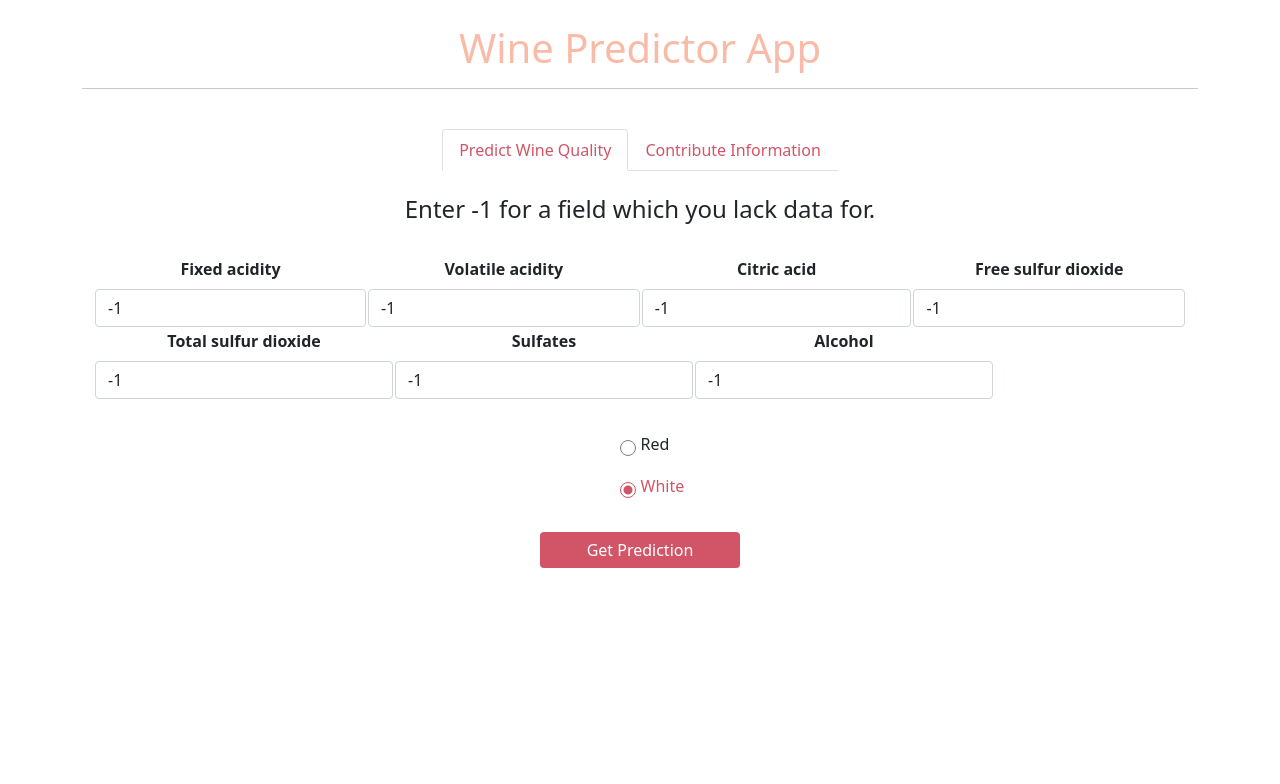
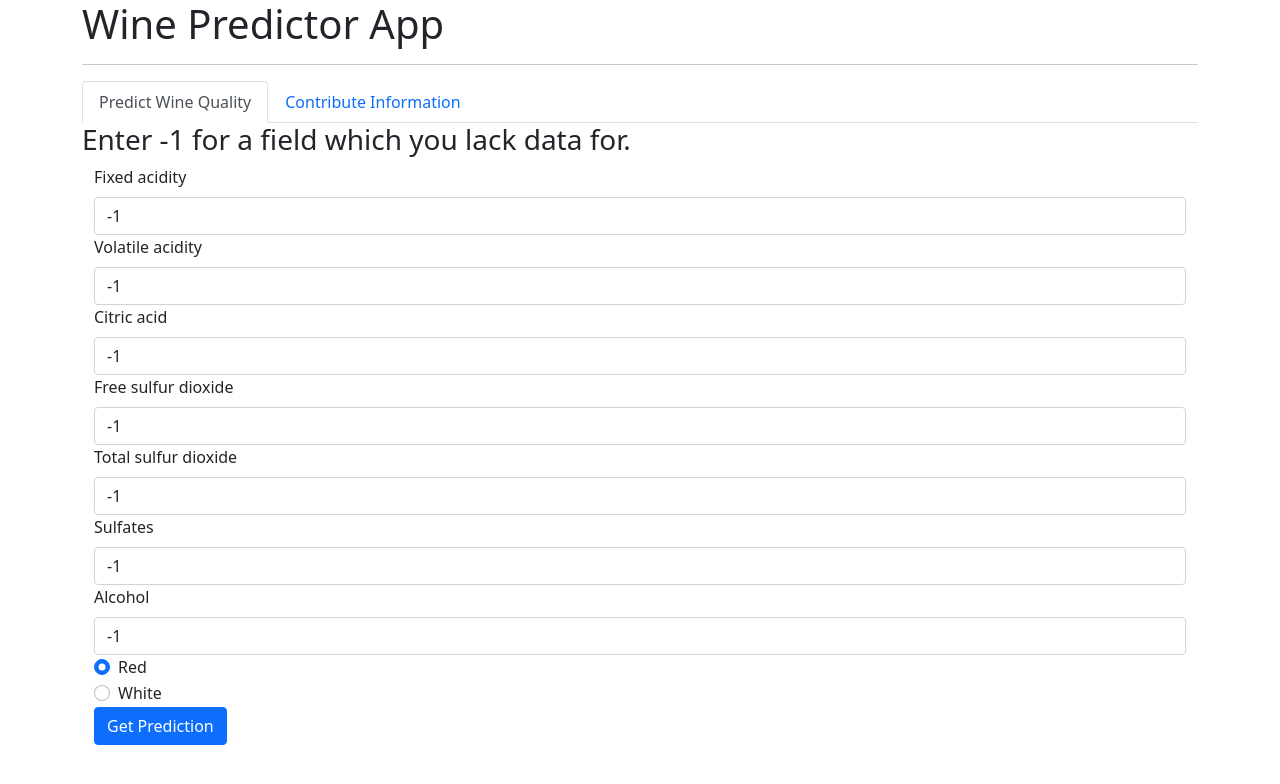
Before and after one commit to epiccrash/wine-predictor-app, a Flask app: page / in a window 1280 px wide. Shown: the top 784 px of the page. Run offline with Flask 2, Linux system fonts and the light colour scheme; lists and menus that the app fills with data are empty.

Commit message:
Revert "Update index.html"
This reverts commit b79733b78533fc29d9e8a3555eba307ae595486e.

```diff
--- a/application/templates/index.html
+++ b/application/templates/index.html
@@ -1,235 +1,108 @@
 <!DOCTYPE html>
 <html>
-<style>
-    .all-divs {
-        text-align: justify;
-        display: flex;
-        flex-direction: column;
-        align-items: center;
-        justify-content: center;
-    }
-
-
-    label>input[type="radio"] {
-        display: none;
-    }
-
-    label>input[type="radio"]+*::before {
-        content: "";
-        display: inline-block;
-        vertical-align: bottom;
-        width: 1rem;
-        height: 1rem;
-        margin-right: 0.3rem;
-        border-radius: 50%;
-        border-style: solid;
-        border-width: 0.1rem;
-        border-color: gray;
-    }
-
-    label>input[type="radio"]:checked+*::before {
-        background: radial-gradient(rgb(209, 85, 102) 0%, rgb(209, 85, 102) 40%, transparent 50%, transparent);
-        border-color: rgb(209, 85, 102);
-    }
-
-    label>input[type="radio"]:checked+* {
-        color: rgb(209, 85, 102);
-    }
-
-    fieldset {
-        margin: 20px;
-        max-width: 400px;
-    }
-
-    label>input[type="radio"]+* {
-        display: inline-block;
-        padding: 0.5rem 1rem;
-    }
-
-</style>
-
     <head>
         <title>Wine Prediction App</title>
      </head>
-
     <body>
         <div class="container">
-        <br>
-        <h1 style="color:rgb(249, 187, 167);text-align:center">Wine Predictor App</h1>
+            <h1>Wine Predictor App</h1>
             <hr>
 
-        <br>
             <link href="https://cdn.jsdelivr.net/npm/bootstrap@5.1.3/dist/css/bootstrap.min.css" rel="stylesheet">
             <script src="https://cdn.jsdelivr.net/npm/bootstrap@5.1.3/dist/js/bootstrap.bundle.min.js"></script>
 
             <!-- Forms -->
-        <div class="all-divs">
-            <ul class="nav nav-tabs" role="tablist"
-                style="align-items: center;align-content: center;text-align: center;">
+            <ul class="nav nav-tabs" role="tablist">
                 <li class="nav-item">
-                    <a class="nav-link active" href="#predictQuality" aria-controls="predictQuality" role="tab"
-                        data-bs-toggle="tab" data-toggle="tab" style="color: rgb(209, 85, 102);">Predict Wine
-                        Quality</a>
+                    <a class="nav-link active" href="#predictQuality" aria-controls="predictQuality" role="tab" data-bs-toggle="tab" data-toggle="tab">Predict Wine Quality</a>
                 </li>
                 <li class="nav-item">
-                    <a class="nav-link" href="#enterQualityInfo" aria-controls="enterQualityInfo" role="tab"
-                        data-bs-toggle="tab" data-toggle="tab" style="color: rgb(209, 85, 102);">Contribute
-                        Information</a>
+                    <a class="nav-link" href="#enterQualityInfo" aria-controls="enterQualityInfo" role="tab" data-bs-toggle="tab" data-toggle="tab">Contribute Information</a>
                 </li>
             </ul>
-        </div>
 
             {% if (results) %}
             <h3>Prediction: {{ results }}</h3>
             {% endif %}
 
             <div class="tab-content">
-            <br>
-            <h4 style="text-align: center;">Enter -1 for a field which you lack data for.</h4>
-            <br>
+                <h3>Enter -1 for a field which you lack data for.</h3>
                 <div role="tabpanel" class="container tab-pane active" id="predictQuality">
                     <form action="{{ url_for('predictQuality') }}" method="POST">
-                    <table>
-                        <th style="width: 300px; text-align: center;">
-                            <label for="fixedAcidity" class="form-label" style="text-align: center;">Fixed
-                                acidity</label>
-                            <input id="fixedAcidity" class="form-control" name="fixedAcidity" type="number" min="-1"
-                                max="10.0" placeholder="0.0-10.0 (example: 5.5)" value="-1" step="0.1">
-                        </th>
-                        <th style="width: 300px; text-align: center;">
+
+                        <label for="fixedAcidity" class="form-label">Fixed acidity</label>
+                        <input id="fixedAcidity" class="form-control" name="fixedAcidity" type="number" min="-1" max="10.0" placeholder="0.0-10.0 (example: 5.5)" value="-1" step="0.1">
+
                         <label for="volatileAcidity" class="form-label">Volatile acidity</label>
-                            <input id="volatileAcidity" class="form-control" name="volatileAcidity" type="number"
-                                min="-1" max="10.0" placeholder="0.0-10.0 (example: 5.5)" value="-1" step="0.1">
-                        </th>
-                        <th style="width: 300px; text-align: center;">
+                        <input id="volatileAcidity" class="form-control" name="volatileAcidity" type="number" min="-1" max="10.0" placeholder="0.0-10.0 (example: 5.5)" value="-1" step="0.1">
+
                         <label for="citricAcid" class="form-label">Citric acid</label>
-                            <input id="citricAcid" class="form-control" name="citricAcid" type="number" min="-1"
-                                max="10.0" placeholder="0.0-10.0 (example: 5.5)" value="-1" step="0.1">
-                        </th>
-                        <th style="width: 300px; text-align: center;">
+                        <input id="citricAcid" class="form-control" name="citricAcid" type="number" min="-1" max="10.0" placeholder="0.0-10.0 (example: 5.5)" value="-1" step="0.1">
+
                         <label for="freeSulfurDioxide" class="form-label">Free sulfur dioxide</label>
-                            <input id="freeSulfurDioxide" class="form-control" name="freeSulfurDioxide" type="number"
-                                min="-1" max="10.0" placeholder="0.0-10.0 (example: 5.5)" value="-1" step="0.1">
-                        </th>
-                    </table>
-                    <table>
-                        <th style="width: 300px; text-align: center;">
+                        <input id="freeSulfurDioxide" class="form-control" name="freeSulfurDioxide" type="number" min="-1" max="10.0" placeholder="0.0-10.0 (example: 5.5)" value="-1" step="0.1">
+
                         <label for="totalSulfurDioxide" class="form-label">Total sulfur dioxide</label>
-                            <input id="totalSulfurDioxide" class="form-control" name="totalSulfurDioxide" type="number"
-                                min="-1" max="10.0" placeholder="0.0-10.0 (example: 5.5)" value="-1" step="0.1">
-                        </th>
-                        <th style="width: 300px; text-align: center;">
+                        <input id="totalSulfurDioxide" class="form-control" name="totalSulfurDioxide" type="number" min="-1" max="10.0" placeholder="0.0-10.0 (example: 5.5)" value="-1" step="0.1">
+
                         <label for="sulfates" class="form-label">Sulfates</label>
-                            <input id="sulfates" class="form-control" name="sulfates" type="number" min="-1" max="10.0"
-                                placeholder="0.0-10.0 (example: 5.5)" value="-1" step="0.1">
-                        </th>
-                        <th style="width: 300px; text-align: center;">
+                        <input id="sulfates" class="form-control" name="sulfates" type="number" min="-1" max="10.0" placeholder="0.0-10.0 (example: 5.5)" value="-1" step="0.1">
+
                         <label for="alcohol" class="form-label">Alcohol</label>
-                            <input id="alcohol" class="form-control" name="alcohol" type="number" min="-1" max="100"
-                                placeholder="0-100 (example: 67)" value="-1">
-                        </th>
-                    </table>
-                    <br>
-                    <div class="all-divs">
-                        <fieldset>
+                        <input id="alcohol" class="form-control" name="alcohol" type="number" min="-1" max="100" placeholder="0-100 (example: 67)" value="-1">
+
                         <div class="form-check">
-                                <label>
-                                    <input id="red" class="form-check-input" name="wineType" type="radio" value="red"
-                                        checked></inputid>
-                                    <span>Red</span>
-                                </label>
+                            <input id="red" class="form-check-input" name="wineType" type="radio" value="red" checked>
+                            <label for="red" class="form-check-label">Red</label>
                         </div>
                         <div class="form-check">
-                                <label>
-                                    <input id="white" class="form-check-input" name="wineType" type="radio" value="white"
-                                        checked></inputid>
-                                    <span>White</span>
-                                </label>
+                            <input id="white" class="form-check-input" name="wineType" type="radio" value="white">
+                            <label for="white" class="form-check-label">White</label>
                         </div>
-                        </fieldset>
-                        <br>
-                        <div class="submit-button">
-                            <button style="background-color: rgb(209, 85, 102); border: 0cm; width: 200px;" type="submit"
-                                class="btn btn-primary">Get Prediction</button>
-                        </div>
-                    </div>
+
+                        <button type="submit" class="btn btn-primary">Get Prediction</button>
                     </form>
                 </div>
                 <div role="tabpanel" class="container tab-pane" id="enterQualityInfo">
                     <form action="{{ url_for('enterQualityInfo') }}" method="POST">
-                    <table>
-                        <th style="width: 300px; text-align: center;">
                         <label for="fixedAcidity" class="form-label">Fixed acidity</label>
-                            <input id="fixedAcidity" class="form-control" type="number" min="-1" max="10.0"
-                                placeholder="0.0-10.0 (example: 5.5)" value="-1" step="0.1">
-                        </th>
-                        <th style="width: 300px; text-align: center;">
+                        <input id="fixedAcidity" class="form-control" type="number" min="-1" max="10.0" placeholder="0.0-10.0 (example: 5.5)" value="-1" step="0.1">
+
                         <label for="volatileAcidity" class="form-label">Volatile acidity</label>
-                            <input id="volatileAcidity" class="form-control" type="number" min="-1" max="10.0"
-                                placeholder="0.0-10.0 (example: 5.5)" value="-1" step="0.1">
-                        </th>
-                        <th style="width: 300px; text-align: center;">
+                        <input id="volatileAcidity" class="form-control" type="number" min="-1" max="10.0" placeholder="0.0-10.0 (example: 5.5)" value="-1" step="0.1">
+
                         <label for="citricAcid" class="form-label">Citric acid</label>
-                            <input id="citricAcid" class="form-control" type="number" min="-1" max="10.0"
-                                placeholder="0.0-10.0 (example: 5.5)" value="-1" step="0.1">
-                        </th>
-                        <th style="width: 300px; text-align: center;">
+                        <input id="citricAcid" class="form-control" type="number" min="-1" max="10.0" placeholder="0.0-10.0 (example: 5.5)" value="-1" step="0.1">
+
                         <label for="freeSulfurDioxide" class="form-label">Free sulfur dioxide</label>
-                            <input id="freeSulfurDioxide" class="form-control" type="number" min="-1" max="10.0"
-                                placeholder="0.0-10.0 (example: 5.5)" value="-1" step="0.1">
-                        </th>
-                    </table>
-                    <table>
-                        <th style="width: 300px; text-align: center;">
+                        <input id="freeSulfurDioxide" class="form-control" type="number" min="-1" max="10.0" placeholder="0.0-10.0 (example: 5.5)" value="-1" step="0.1">
+
                         <label for="totalSulfurDioxide" class="form-label">Total sulfur dioxide</label>
-                            <input id="totalSulfurDioxide" class="form-control" type="number" min="-1" max="10.0"
-                                placeholder="0.0-10.0 (example: 5.5)" value="-1" step="0.1">
-                        </th>
-                        <th style="width: 300px; text-align: center;">
+                        <input id="totalSulfurDioxide" class="form-control" type="number" min="-1" max="10.0" placeholder="0.0-10.0 (example: 5.5)" value="-1" step="0.1">
+
                         <label for="sulfates" class="form-label">Sulfates</label>
-                            <input id="sulfates" class="form-control" type="number" min="-1" max="10.0"
-                                placeholder="0.0-10.0 (example: 5.5)" value="-1" step="0.1">
-                        </th>
-                        <th style="width: 300px; text-align: center;">
+                        <input id="sulfates" class="form-control" type="number" min="-1" max="10.0" placeholder="0.0-10.0 (example: 5.5)" value="-1" step="0.1">
+
                         <label for="alcohol" class="form-label">Alcohol</label>
-                            <input id="alcohol" class="form-control" type="number" min="-1" max="100"
-                                placeholder="0-100 (example: 67)" value="-1">
-                        </th>
-                        <th style="width: 300px; text-align: center;">
+                        <input id="alcohol" class="form-control" type="number" min="-1" max="100" placeholder="0-100 (example: 67)" value="-1">
+
                         <label for="quality" class="form-label">Quality</label>
-                            <input id="quality" class="form-control" type="number" min="0" max="10.0"
-                                placeholder="0.0-10.0 (example: 5.5)" step="0.1" required>
-                        </th>
-                    </table>
-                    <br>
-                    <div class="all-divs">
-                        <fieldset>
+                        <input id="quality" class="form-control" type="number" min="0" max="10.0" placeholder="0.0-10.0 (example: 5.5)" step="0.1" required>
+
                         <div class="form-check">
-                                <label>
-                                    <input id="red" class="form-check-input" name="wineType" type="radio" value="red"
-                                        checked></inputid>
-                                    <span>Red</span>
-                                </label>
+                            <input id="red" class="form-check-input" name="wineType" type="radio" checked>
+                            <label for="red" class="form-check-label">Red</label>
                         </div>
                         <div class="form-check">
-                                <label>
-                                    <input id="white" class="form-check-input" name="wineType" type="radio" value="white"
-                                        checked></inputid>
-                                    <span>White</span>
-                                </label>
+                            <input id="white" class="form-check-input" name="wineType" type="radio">
+                            <label for="white" class="form-check-label">White</label>
                         </div>
-                        </fieldset>
-                        <br>
-                        <div class="submit-button">
-                            <button style="background-color: rgb(209, 85, 102); border: 0cm; width: 200px;" type="submit"
-                                class="btn btn-primary">Submit Data</button>
-                        </div>
-                    </div>
+
+                        <button type="submit" class="btn btn-primary">Submit Data</button>
                     </form>
                 </div>
             </div>
         </div>
 
     </body>
-
 </html>
```
Lines whose indentation alone changed are shown as unchanged.
